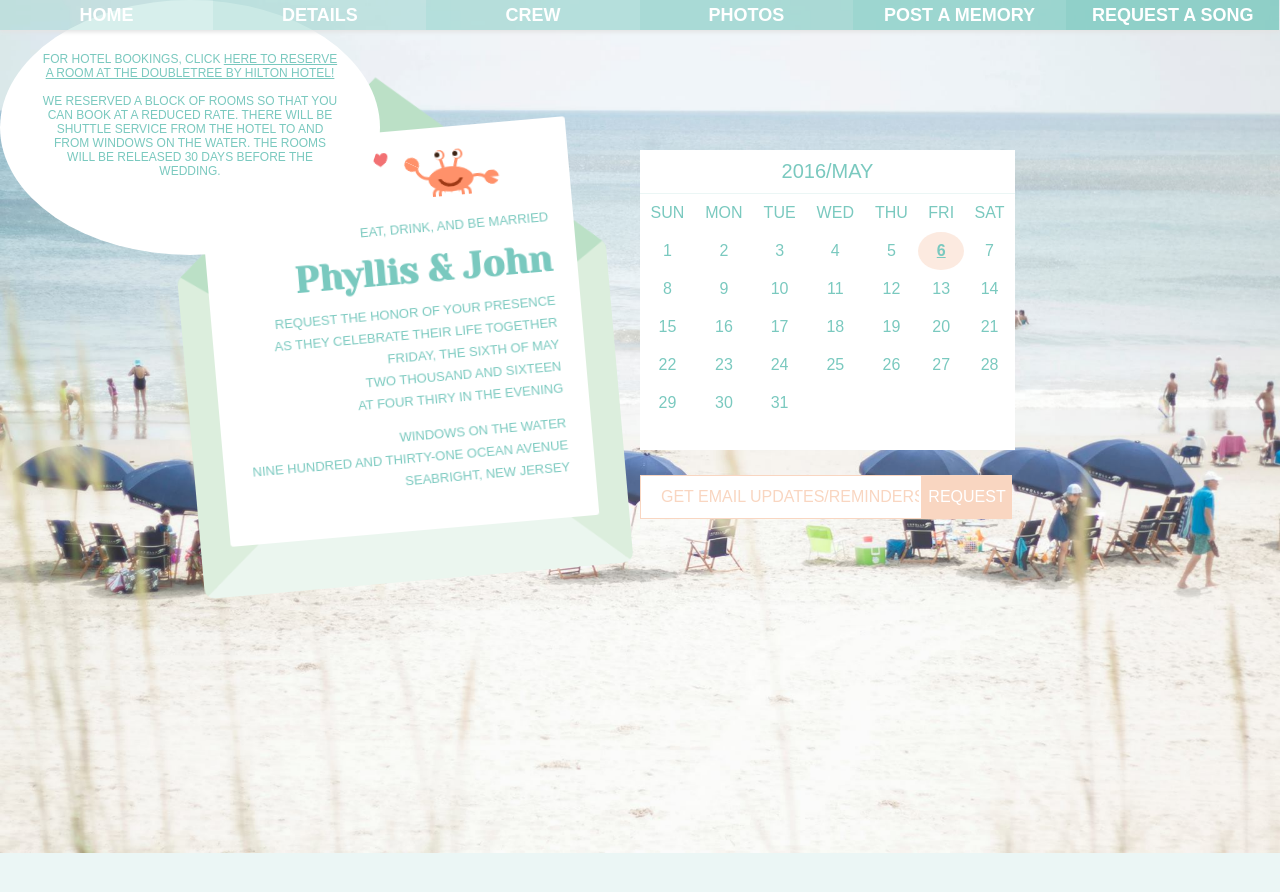
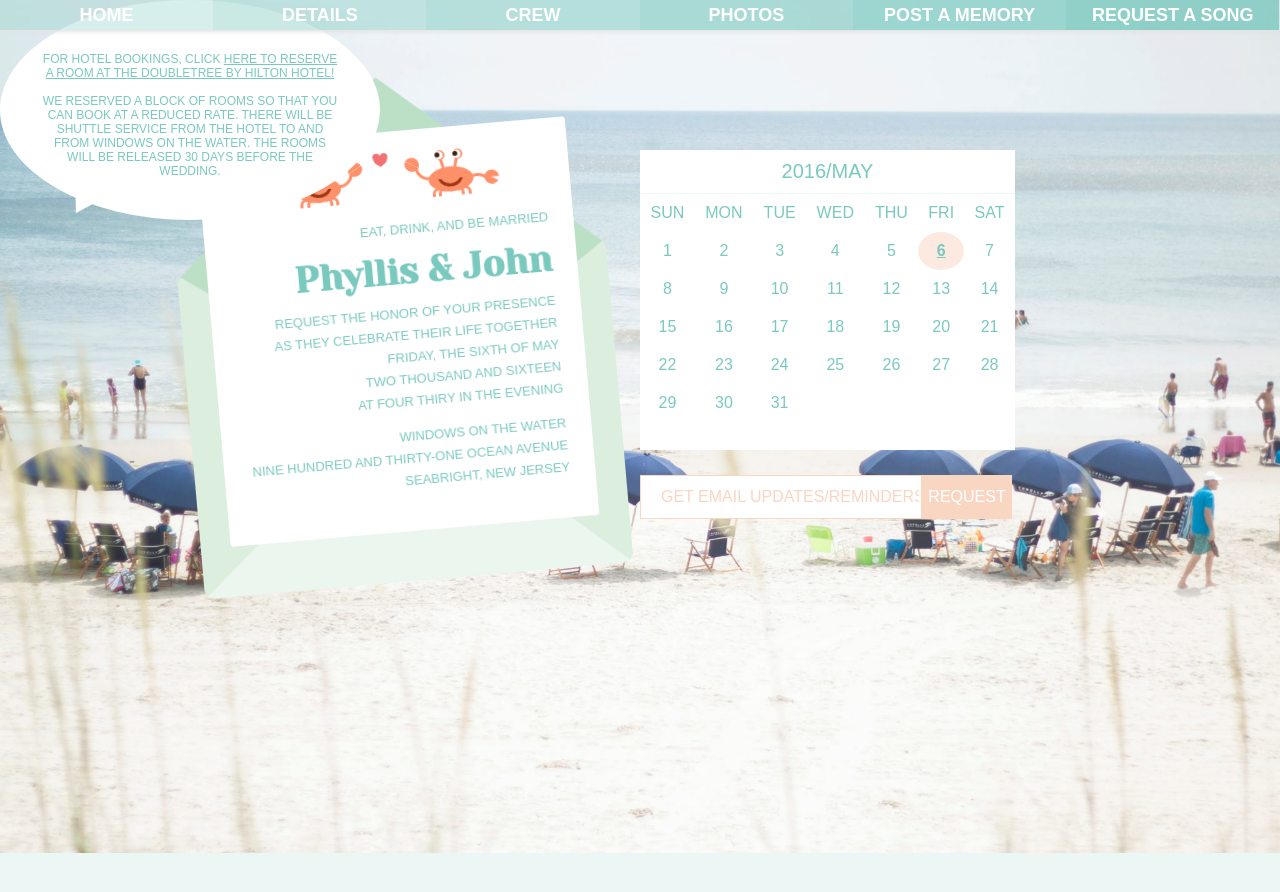
Before and after one commit to phyllisandjohn/phyllisandjohn.github.io, a Jekyll site: the page details/index.html, which Jekyll copies as it is, in a window 1280 px wide. Shown: the top 892 px of the page. Built offline with Jekyll 4.4.1, drawn with Linux system fonts in a browser that asks for light colours.

Commit message:
Update index.html

```diff
--- a/details/index.html
+++ b/details/index.html
@@ -11,7 +11,7 @@
 <style>
 	.instructions {
 		position: absolute;
-		height: 175px;
+		height: 140px;
 		margin-left: 0px;
 	}
 </style>
```
